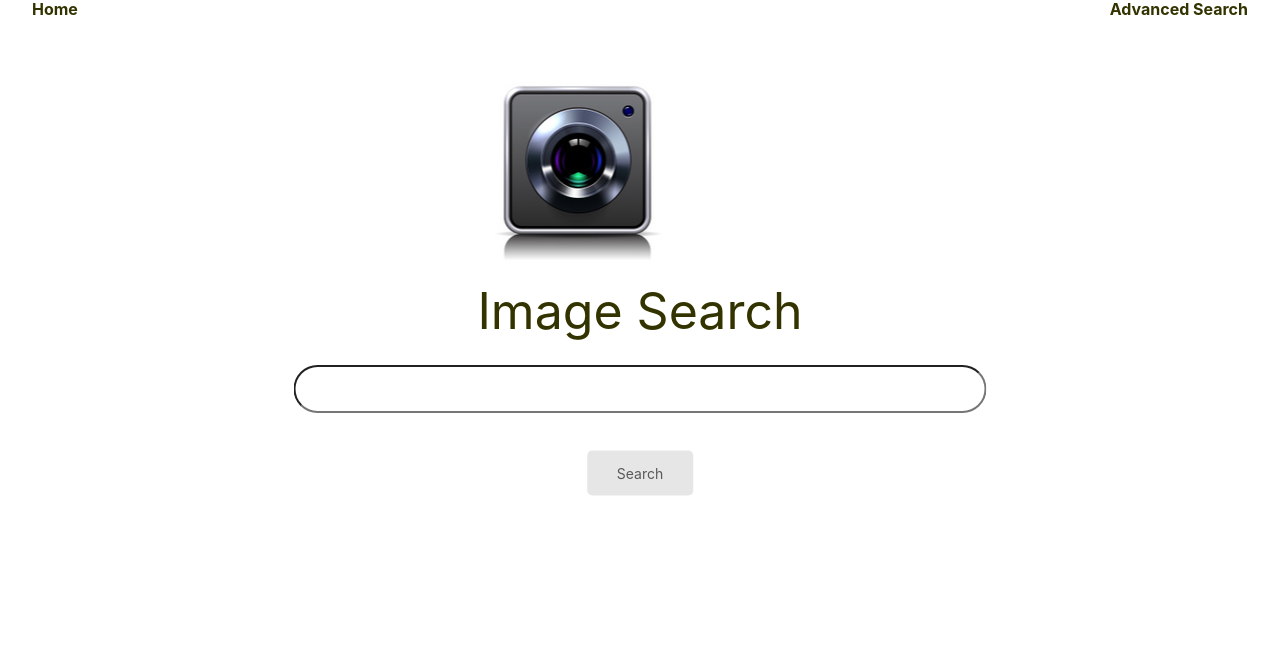
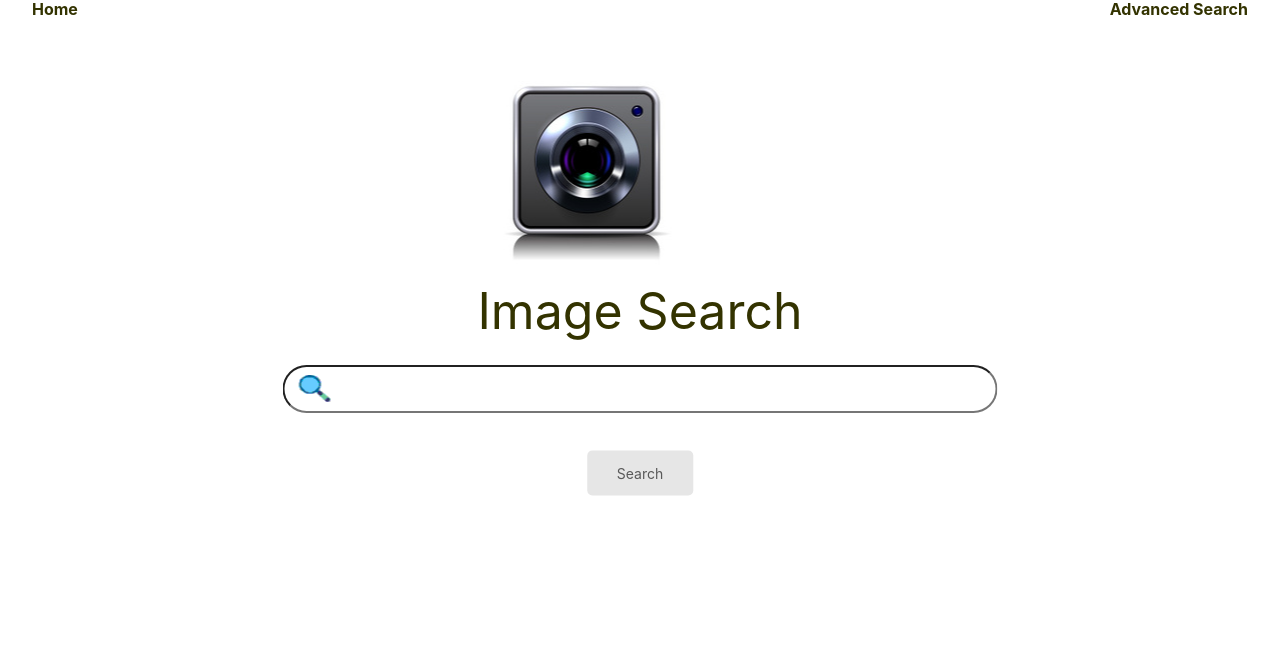
Before and after one commit to ashinsaini/ashinsaini.github.io, a PHP site: page /image_search.html in a window 1280 px wide. Shown: the part 25-678 px from the top of the page. Run offline with PHP 8.4, Linux system fonts and the light colour scheme.

Commit message:
new background image update to input

```diff
--- a/search CS50 2020/image_search.html
+++ b/search CS50 2020/image_search.html
@@ -20,7 +20,7 @@
     </header>
     <body>
       <div class="container-center">
-          <img style="padding-left:185px" src="camera-icon.png" alt="icon">
+          <img style="padding-left:205px" src="camera-icon.png" alt="icon">
         <p id="center-title">Image Search</p>
       <form action="https://www.google.ca/search" method="get" name="f">
             <input type="hidden" name="hl" value="en">
--- a/search CS50 2020/index.html
+++ b/search CS50 2020/index.html
@@ -20,7 +20,7 @@
     </header>
     <body>
       <div class="container-center">
-        <img style="padding-left:150px" src="search.png" alt="icon">
+        <img style="padding-left:170px" src="search.png" alt="icon">
         <p id="center-title">Main Search</p>
         <form action="https://google.com/search" method="get">
             <input class="round-corner" type="text" size="50" name="q"><br><br>
--- a/search CS50 2020/search.css
+++ b/search CS50 2020/search.css
@@ -81,10 +81,14 @@
 
   .round-corner {
             border-radius:100px;
-            padding:0px 0px 0px 30px;
+            padding-left:50px;
             height:48px;
             font-size:19px;
-          }
+            background-image: url('small mag.png');
+            background-repeat: no-repeat;
+            background-position: 2% 50%;
+            background-origin: padding-box;
+             }
 
   .round-corner:hover {
             box-shadow: 0 0px 5px 0 rgba(0,0,0,0.2), 0 3px 5px 0 rgba(51,51,51,.5);
```
Also changed, not shown: search CS50 2020/small mag.png (added).
